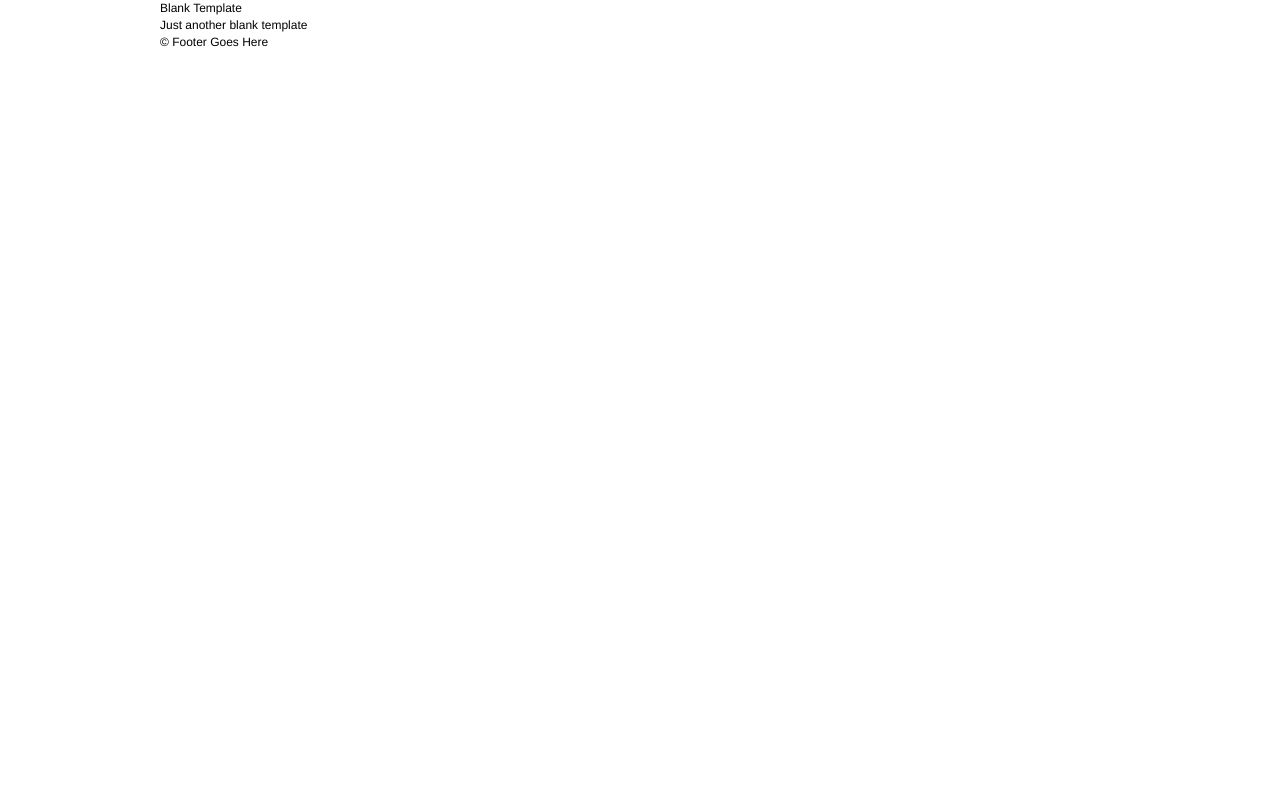
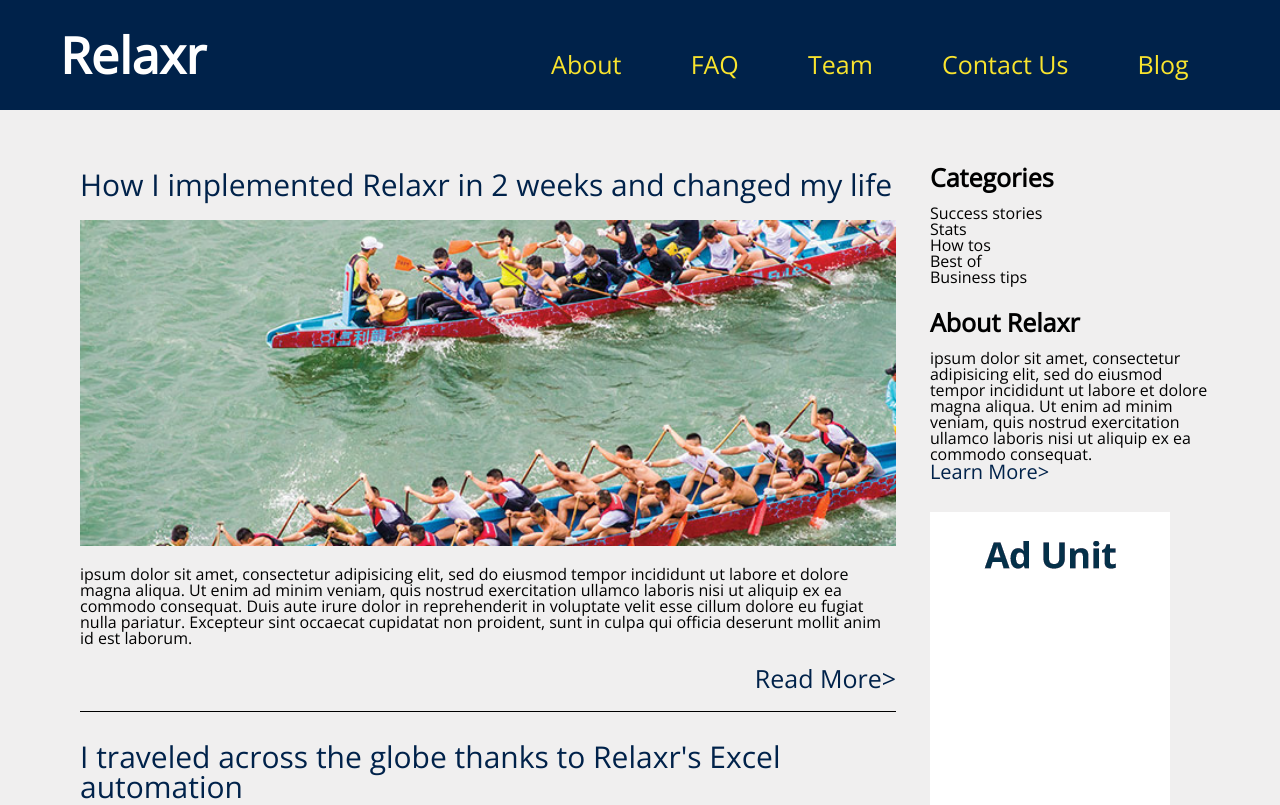
Before and after one commit to immaterium/Immaterium-Repository, a plain HTML site: page Assignment week 3/starter_code/index.html in a window 1280 px wide. Shown: the top 805 px of the page. Drawn offline with nearby package versions, Linux system fonts and the light colour scheme.

Commit message:
Draft 1
Draft 1

```diff
--- a/Assignment week 3/starter_code/css/style.css
+++ b/Assignment week 3/starter_code/css/style.css
@@ -46,10 +46,11 @@ Developer @GA in NYC
 /*******************************************/
 
 body {
-     color: #000;
-     font-size: 12px;
-     line-height: 1.4;
-     font-family: Helvetica, Arial, sans-serif;
+     background-color: #f0efef;
+     /*font-size: 12px;*/
+     /*line-height: 1.4;*/
+     /*font-family: Helvetica, Arial, sans-serif;*/
+     font-family: 'Open Sans', sans-serif;
 }
 
 
@@ -58,18 +59,182 @@ body {
 /*******************************************/
 
 /* Center the container */
-#container {
-  width: 960px;
-  margin: auto;
+/*#container {*/
+  /*width: 960px;*/
+  /*margin: auto;*/
+/*}*/
+
+header {
+  color: white;
+  background-color: #00224A;
+  margin: 0 auto;
 }
 
-header {
+h1  {
+  font-size: 50px;
+  font-weight: 800;
+  font-style: bold;
+  padding: 30px 60px;
+  display: inline-block;
+}
+
+h2  {
+  font-size: 30px;
+  font-weight: 500;
+  font-style: bold;
+  color: #00224A;
+}
+
+nav {
+    text-align: right;
+    display: inline-block;
+    padding-left: 20%;
+}
+
+/*nav ul {
+  color: #f9e42e;
+  font-size: 24px;
+  font-weight: 300;
+  display: inline-block;
+}*/
+
+a {
+  color: #f9e42e;
+  font-size: 25px;
+  text-decoration: none;
 
 }
 
+a: hover,
+a: active,
+a: focus,
+a: visited {
+  color: gray
+  text-decoration: none;
+}
+
+/*nav li {
+  display: inline-block;
+  padding: 0 20px 30px 20px;
+}*/
+
+main {
+  width: 100%;
+}
+
+
+#main-column {
+  display: inline-block;
+  width: 70%;
+  padding: 30px 0 50px 80px;
+  vertical-align: top;
+}
+
+#main-column a {
+  display: block;
+  padding: 20px 0;
+  text-align: right;
+  color: #00224A;
+  font-size: 25px;
+  text-decoration: none;
+}
+
+#main-column h2 {
+  padding-top: 30px;
+  font-weight: 500;
+}
+
+.implement {
+  border-bottom: 1px solid black;
+}
+
+.implement img {
+  display: block;
+  width: 100%;
+  margin: 20px auto;
+}
+
+.travel {
+  border-bottom: 1px solid black;
+}
+
+.travel img {
+  display: block;
+  width: 100%;
+  margin: 20px auto;
+}
+
+#gutter {
+  display: inline-block;
+  width: 2%;
+  background-color: green;
+}
+
+#sidebar {
+  display: inline-block;
+  width: 25%;
+  padding: 30px 40px 50px 0;
+  vertical-align: top;
+}
+
+h3 {
+  font-size: 25px;
+  font-weight: 1000;
+  padding: 25px 0 15px 0;
+}
+
+#sidebar a {
+  display: block;
+  padding: 0 0 30px 0;
+  color: #00224A;
+  font-size: 20px;
+  text-decoration: none;
+}
+
+.signup-section {
+  background-color: #f9e42e;
+  padding-top: 10px;
+  padding-bottom: 10px;
+  display:block;
+  text-align: center;
+  }
+
+  .btn-blue {
+  padding: 10px 30px 10px 30px;
+  margin: auto;
+  background-color: #033048;
+  color: white;
+  font-size: 20px;
+  border-radius: 5px;
+  font-weight: 800;
+ }
+
 footer {
+    background-color: #121212;
+    padding: 30px 60px;
+    height: 300px;
+    color: white;
+    text-align: center;
+    font-size: 15px;
+    font-weight: 500;
+}
 
+.logo {
+  color: #f9e42e;
+  font-size: 30px;
+  font-weight: 800;
+  padding-bottom: 50px;
 }
+
+footer p {
+  padding-top: 20px;
+  padding-bottom: 50px;
+}
+
+a {
+  padding: 50px 40px 80px 25px;
+}
+
 
 /******************************************
 /* ADDITIONAL STYLES
--- a/Assignment week 3/starter_code/index.html
+++ b/Assignment week 3/starter_code/index.html
@@ -5,22 +5,94 @@
     	<meta name="description" content="Your description goes here">
     	<meta name="keywords" content="one, two, three">
 
-		<title>Blank Template</title>
+		<title>Relaxr</title>
 
 		<!-- external CSS link -->
 		<link rel="stylesheet" href="css/reset.css">
 		<link rel="stylesheet" href="css/style.css">
+		<link href="https://fonts.googleapis.com/css?family=Open+Sans" rel="stylesheet">
 
 	</head>
 	<body>
-		<div id="container">
-			<header>
-				<h1>Blank Template</h1>
-				<h2>Just another blank template</h2>
-			</header>
-			<footer>
-				&copy; Footer Goes Here
-			</footer>
+		<!-- <div id="container"> -->
+		<header>
+			<h1>Relaxr</h1>
+			<nav>
+				<!-- <ul>
+					<li>About</li>
+					<li>FAQ</li>
+					<li>Team</li>
+					<li>Contact Us</li>
+					<li>Blog</li>
+				</ul> -->
+				<!-- <ul>
+					<li><a href="#">About</a></li>
+					<li><a href="#">FAQ</a></li>
+					<li><a href="#">Team</a></li>
+					<li><a href="#">Contact Us</a></li>
+					<li><a href="#">Blog</a></li>
+				</ul> -->
+					<a href="#">About</a>
+					<a href="#">FAQ</a>
+					<a href="#">Team</a>
+					<a href="#">Contact Us</a>
+					<a href="#">Blog</a>
+			</nav>
+		</header>
+		<main>
+			<section id="main-column">
+				<div class="implement">
+					<h2>How I implemented Relaxr in 2 weeks and changed my life</h2>
+					<img src="images/blog_photo1.jpg">
+					<Lorem> ipsum dolor sit amet, consectetur adipisicing elit, sed do eiusmod
+					tempor incididunt ut labore et dolore magna aliqua. Ut enim ad minim veniam,
+					quis nostrud exercitation ullamco laboris nisi ut aliquip ex ea commodo
+					consequat. Duis aute irure dolor in reprehenderit in voluptate velit esse
+					cillum dolore eu fugiat nulla pariatur. Excepteur sint occaecat cupidatat non
+					proident, sunt in culpa qui officia deserunt mollit anim id est laborum.</Lorem>
+					<a href="#">Read More></a>
+				</div>
+				<div class="travel">
+				<h2>I traveled across the globe thanks to Relaxr's Excel automation</h2>
+				<img src="images/blog_photo2.jpg">
+				<Lorem> ipsum dolor sit amet, consectetur adipisicing elit, sed do eiusmod
+				tempor incididunt ut labore et dolore magna aliqua. Ut enim ad minim veniam,
+				quis nostrud exercitation ullamco laboris nisi ut aliquip ex ea commodo
+				consequat. Duis aute irure dolor in reprehenderit in voluptate velit esse
+				cillum dolore eu fugiat nulla pariatur. Excepteur sint occaecat cupidatat non
+				proident, sunt in culpa qui officia deserunt mollit anim id est laborum.</Lorem>
+				<a href="#">Read More></a>
+			</div>
+			</section>
+			<section id="gutter"></section>
+			<section id="sidebar">
+				<h3>Categories</h3>
+					<ul>
+						<li>Success stories</li>
+						<li>Stats</li>
+						<li>How tos</li>
+						<li>Best of</li>
+						<li>Business tips</li>
+					</ul>
+					<h3>About Relaxr</h3>
+					<Lorem> ipsum dolor sit amet, consectetur adipisicing elit, sed do eiusmod
+					tempor incididunt ut labore et dolore magna aliqua. Ut enim ad minim veniam,
+					quis nostrud exercitation ullamco laboris nisi ut aliquip ex ea commodo
+					consequat.</lorem>
+					<a href="#">Learn More></a>
+					<img src="images/ad-unit.png">
+			</section>
+		</main>
+		<div class="signup-section">
+			<a href="#"><button class="btn-blue"> Sign Up Now! </button></a>
+		</div>
+
+		<footer>
+			<p class="logo">Relaxr</p>
+			<a href="#"> <img src="images/twitter.png"></a>
+			<a href="#"> <img src="images/facebook.png"></a>
+			<p>Copyright 2015. Relaxr</p>
+		</footer>
 		</div><!-- #container -->
 	</body>
 </html>
```
